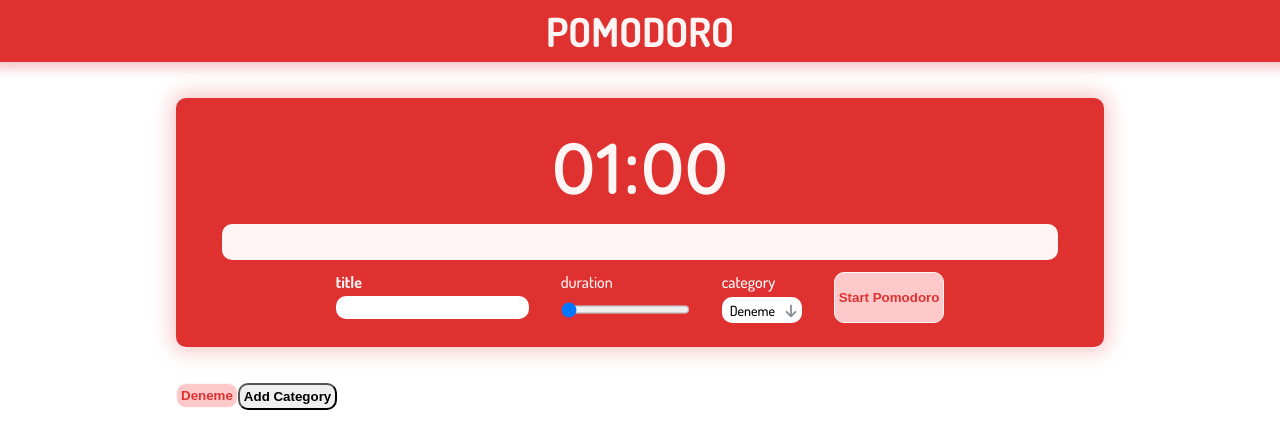
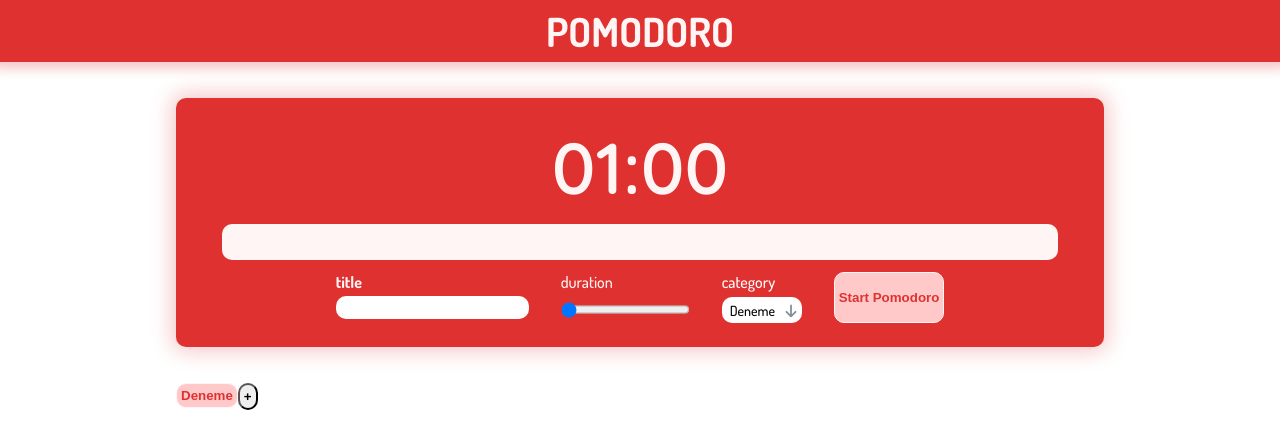
Before and after one commit to ersinnamal/pomodoro, a React (Create React App) app: page / in a window 1280 px wide. Shown: the top 448 px of the page. Built offline with nearby package versions, Linux system fonts and the light colour scheme.

Commit message:
Change add category text to +

```diff
--- a/src/components/CategoryList/CategoryList.js
+++ b/src/components/CategoryList/CategoryList.js
@@ -24,7 +24,7 @@ const CategoryList = () => {
           </Button>
         </li>
       ))}
-      <Button>Add Category</Button>
+      <Button>+</Button>
     </ul>
   );
 };
```
